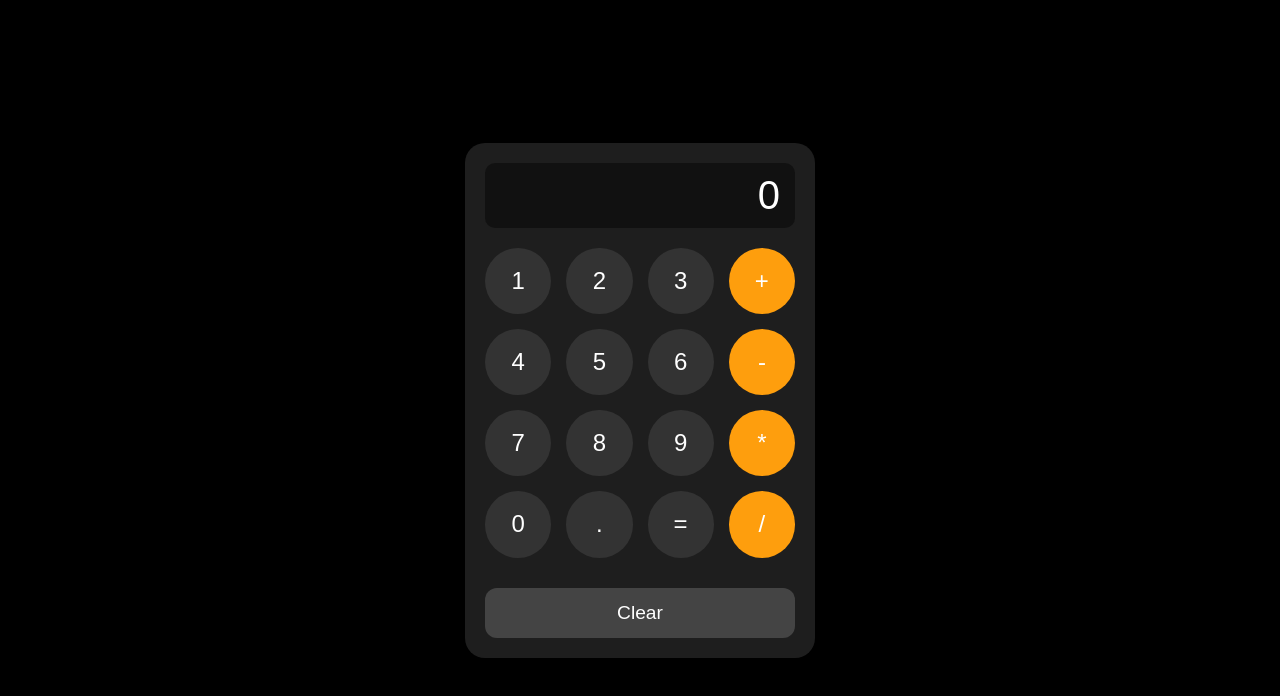
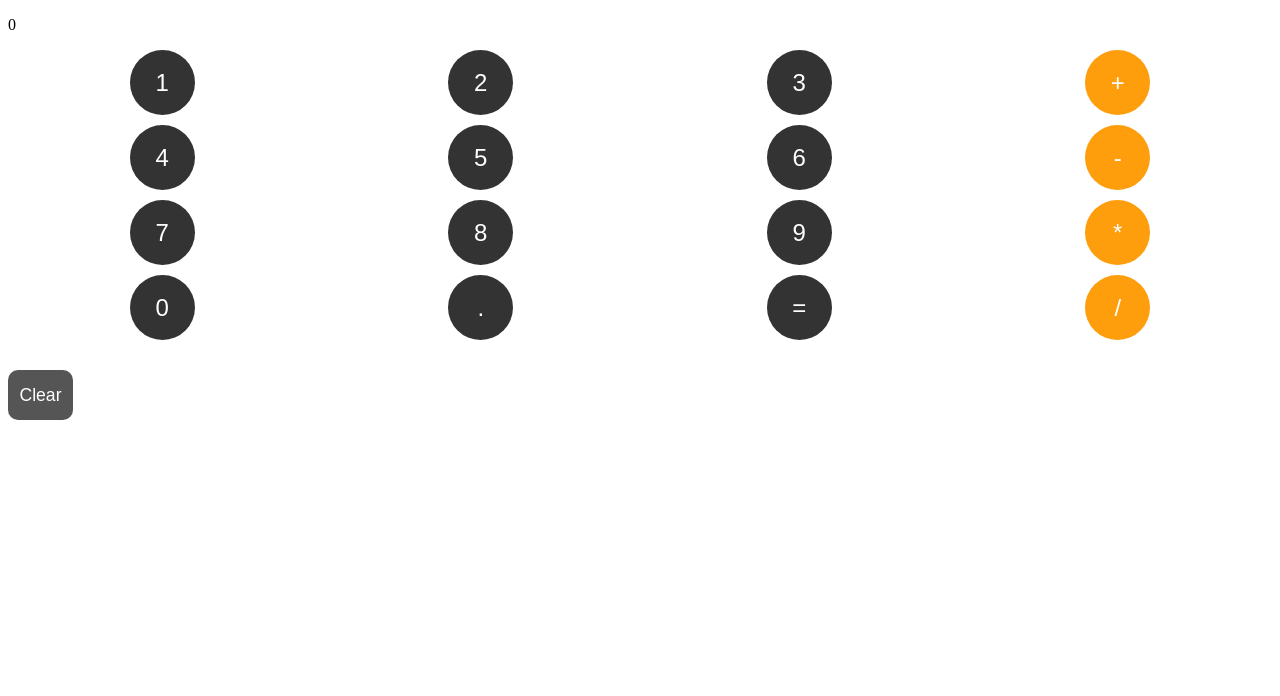
Before and after one commit to indhujeyaraman/Calculator, a plain HTML site: page index.html in a window 1280 px wide. Drawn offline with Linux system fonts and the light colour scheme.

Commit message:
Update style.css

```diff
--- a/style.css
+++ b/style.css
@@ -1,80 +1,51 @@
-* {
-  margin: 0;
-  padding: 0;
-  box-sizing: border-box;
-}
-
-body {
-  background-color: #000;
-  font-family: 'Arial', sans-serif;
-  display: flex;
-  justify-content: center;
-  align-items: center;
-  min-height: 100vh;
-  padding: 20px;
-}
-
-.calculator-box {
-  background-color: #1e1e1e;
-  padding: 20px;
-  border-radius: 20px;
-  box-shadow: 0 8px 20px rgba(0, 0, 0, 0.6);
-  max-width: 350px;
-  width: 100%;
-}
-
-.calculation {
-  color: white;
-  font-size: 2.5rem;
-  margin-bottom: 20px;
-  text-align: right;
-  padding: 10px 15px;
-  background-color: #111;
-  border-radius: 10px;
-  min-height: 60px;
-  overflow-x: auto;
-}
-
-/* Buttons grid with spacing below and above */
 .buttons-grid {
   display: grid;
   grid-template-columns: repeat(4, 1fr);
-  gap: 15px;
+  gap: 10px; /* tighter spacing for iPhone look */
   margin-bottom: 20px;
+  justify-items: center;
 }
 
-/* Perfect round buttons */
 button {
+  width: 65px;
+  height: 65px;
   font-size: 1.5rem;
   color: white;
   border: none;
-  aspect-ratio: 1 / 1; /* Makes buttons perfectly round */
   border-radius: 50%;
   background-color: #333;
   cursor: pointer;
-  transition: background-color 0.2s;
-  width: 100%;
+  transition: background-color 0.2s, transform 0.1s;
+}
+
+button:active {
+  transform: scale(0.95);
 }
 
 button:hover {
   background-color: #444;
 }
 
-/* Orange buttons for operators */
 .orange-button {
   background-color: #fe9e0d;
+  color: white;
 }
 
 .orange-button:hover {
   background-color: #ffae32;
 }
 
-/* Clear button: spans full row, with space above */
 .clear-button {
   grid-column: span 4;
-  background-color: #444;
-  font-size: 1.2rem;
-  border-radius: 12px;
+  background-color: #555;
+  font-size: 1.1rem;
   height: 50px;
+  border-radius: 10px;
   margin-top: 10px;
+  color: white;
+  transition: background-color 0.2s;
 }
+
+.clear-button:hover {
+  background-color: #666;
+}
```
